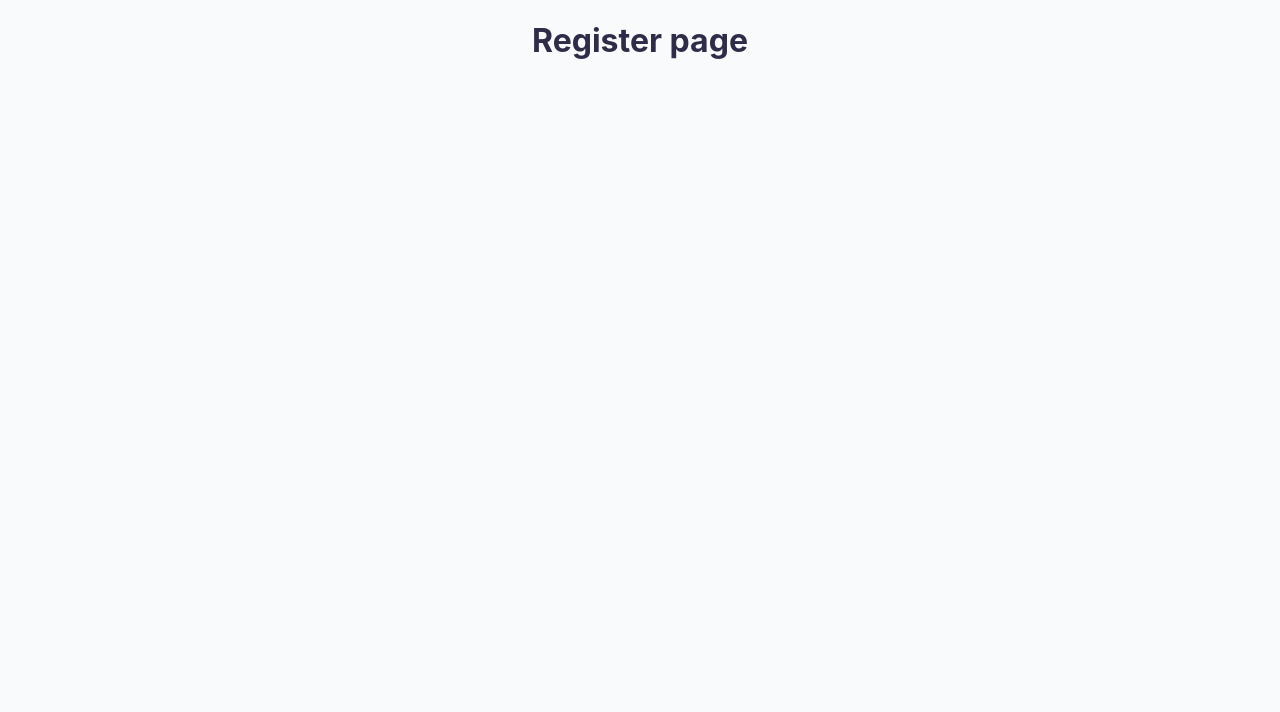
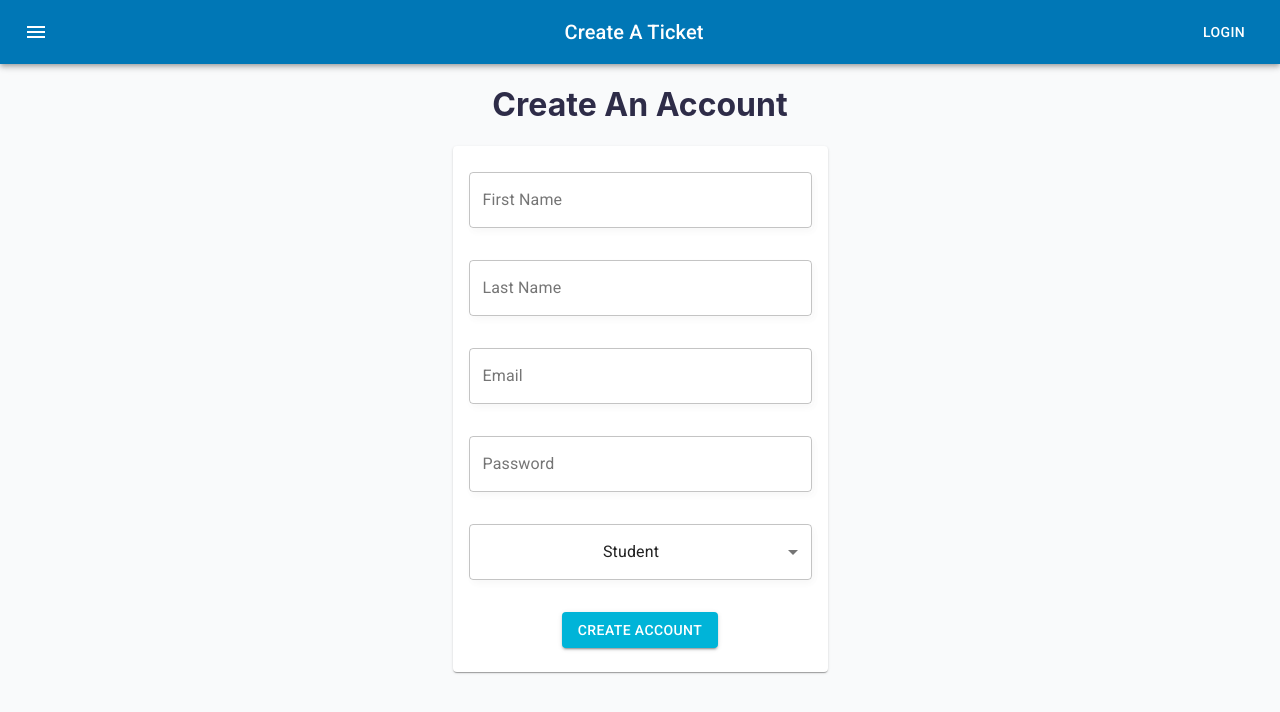
Before and after one commit to Build-Week-DevDesk-Queue-1-July-2020/front-end, a React (Create React App) app in the folder devdesk/: page /register in a window 1280 px wide. Shown: the top 712 px of the page. Built offline with nearby package versions, Linux system fonts and the light colour scheme.

Commit message:
add registration form

```diff
--- a/devdesk/src/App.js
+++ b/devdesk/src/App.js
@@ -1,15 +1,53 @@
 import React from 'react';
 import { Switch, Route } from 'react-router-dom';
 import './App.css';
+
+// Material-UI imports
+import { makeStyles } from '@material-ui/core/styles';
+import AppBar from '@material-ui/core/AppBar';
+import Toolbar from '@material-ui/core/Toolbar';
+import Typography from '@material-ui/core/Typography';
+import Button from '@material-ui/core/Button';
+import IconButton from '@material-ui/core/IconButton';
+import MenuIcon from '@material-ui/icons/Menu';
+import Drawer from '@material-ui/core/Drawer';
+
+// Custom component imports
 import Login from './Components/Login';
 import Register from './Components/Register';
 import TicketCreation from './Components/TicketCreation';
 import TicketQueue from './Components/TicketQueue';
 import CreateTicket from './Components/TicketCreation';
 
+const useStyles = makeStyles((theme) => ({
+  root: {
+    flexGrow: 1,
+    backgroundColor: "#0077B6"
+  },
+  menuButton: {
+    marginRight: theme.spacing(2),
+  },
+  title: {
+    flexGrow: 1,
+  },
+}));
+
 function App() {
+  const classes = useStyles();
+
   return (
     <div className="App">
+      <AppBar position="static" className={classes.root}>
+        <Toolbar>
+          <IconButton edge="start" className={classes.menuButton} color="inherit" aria-label="menu">
+            <MenuIcon />
+          </IconButton>
+          <Typography variant="h6" className={classes.title}>
+            Create A Ticket
+          </Typography>
+          <Button color="inherit">Login</Button>
+        </Toolbar>
+      </AppBar>
       <Switch>
         <Route exact path='/'>
           <h1>Index page</h1>
@@ -24,7 +62,7 @@ function App() {
           <CreateTicket />
         </Route>
         <Route path='/ticket-queue'>
-          <CreateTicket />
+          <TicketQueue />
         </Route>
       </Switch>
     </div>
--- a/devdesk/src/Components/Register.js
+++ b/devdesk/src/Components/Register.js
@@ -1,10 +1,157 @@
-import React from 'react';
+import React, { useEffect } from 'react';
+import { useForm, Controller } from 'react-hook-form';
+// Material-UI imports
+import TextField from '@material-ui/core/TextField';
+import MenuItem from '@material-ui/core/MenuItem';
+import Button from '@material-ui/core/Button';
+import Select from '@material-ui/core/Select';
+import Card from '@material-ui/core/Card';
+import CardContent from '@material-ui/core/CardContent';
+import { makeStyles } from "@material-ui/core/styles";
+
+
+const useStyles = makeStyles({
+    root: {
+        display: "inline-block"
+    },
+    button: {
+      marginTop: "32px",
+      backgroundColor: "#00B4D8",
+      "&:hover": {
+        boxShadow: "none",
+        backgroundColor: "#0077B6"
+      },
+    },
+    refreshIcon: {
+      fontSize: "16px",
+      marginRight: "6px",
+    },
+    paper: {
+      boxShadow: "2px 4px 10px rgba(0, 0, 0, 0.02), 2px 3px 8px rgba(0, 0, 0, 0.02)",
+      background: "#FFFFFF",
+      bordeRadius: "4px",
+      width: "343px",
+      marginTop: "32px",
+    },
+    "@global": {
+        "form > :first-child > div": {
+            marginTop: "10px",
+        },
+    },
+});
+
 
 const Register = (props) => {
+    const { register, handleSubmit, control, errors } = useForm();
+    const classes= useStyles();
+    const submitHandler = data => {
+        // Object.entries(errors).length === 0 ?
+        console.log(data);
+    };
+
+    console.log(errors);
 
     return (
-        <div>
-            <h1>Register page</h1>
+        <div display="flex" >
+            <h1>Create An Account</h1>
+            <Card className={classes.root}>
+                <CardContent>
+                    <form onSubmit={handleSubmit(submitHandler)}>
+                        <div>
+                            <TextField
+                                id="outlined-basic"
+                                label="First Name"
+                                variant="outlined"
+                                inputRef=
+                                    {register(
+                                        { required: {value: true, message: "First Name is required" }})
+                                    }
+                                name='firstName'
+                                className={classes.paper}
+                                error={'firstName' in errors}
+                                helperText={'firstName' in errors ? errors.firstName.message : null}
+                            />
+                        </div>
+                        <div>
+                            <TextField
+                                id="outlined-basic"
+                                label="Last Name"
+                                variant="outlined"
+                                inputRef={register(
+                                    { required: {value: true, message: "Last Name is required" }})
+                                }
+                                name='lastName'
+                                className={classes.paper}
+                                error={'lastName' in errors}
+                                helperText={'lastName' in errors ? errors.lastName.message : null}
+                            />
+                        </div>
+                        <div>
+                            <TextField
+                                id="outlined-basic"
+                                label="Email"
+                                variant="outlined"
+                                inputRef={register(
+                                    {
+                                        required: {value: true, message: "Email is required" },
+                                        pattern: {value: /^[A-Z0-9._%+-]+@[A-Z0-9.-]+\.[A-Z]{2,}$/i, message: "Invalid email address"}
+                                    })
+                                }
+                                name='email'
+                                className={classes.paper}
+                                error={'email' in errors}
+                                helperText={'email' in errors ? errors.email.message : null}
+                            />
+                        </div>
+                        <div>
+                            <TextField
+                                id="outlined-basic"
+                                label="Password"
+                                variant="outlined"
+                                inputRef={register(
+                                    { required: {value: true, message: "A password is required" }})
+                                }
+                                name="password"
+                                className={classes.paper}
+                                type="password"
+                                error={'password' in errors}
+                                helperText={'password' in errors ? errors.password.message : null}
+                            />
+                        </div>
+                        <div>
+                            <Controller
+                                as={
+                                    <Select
+                                        variant="outlined"
+                                        className={classes.paper}
+                                    >
+                                        <MenuItem value="student">
+                                            Student
+                                        </MenuItem>
+                                        <MenuItem value="helper">
+                                            Helper
+                                        </MenuItem>
+                                    </Select>
+
+                                }
+                                control={control}
+                                name="role"
+                                defaultValue="student"
+                            />
+                        </div>
+                        <div>
+                            <Button
+                                variant="contained"
+                                color="primary"
+                                type="submit"
+                                className={classes.button}
+                            >
+                                Create Account
+                            </Button>
+                        </div>
+                    </form>
+                </CardContent>
+            </Card>
         </div>
     );
 };
--- a/devdesk/src/Components/TicketCreation.js
+++ b/devdesk/src/Components/TicketCreation.js
@@ -1,12 +1,18 @@
 import React from 'react';
 import { useForm, Controller } from 'react-hook-form';
+// Material-UI imports
 import TextField from '@material-ui/core/TextField';
 import MenuItem from '@material-ui/core/MenuItem';
 import Button from '@material-ui/core/Button';
 import Select from '@material-ui/core/Select';
+import Card from '@material-ui/core/Card';
+import CardContent from '@material-ui/core/CardContent';
 import { makeStyles } from "@material-ui/core/styles";
 
 const useStyles = makeStyles({
+    root: {
+        display: "inline-block"
+    },
     button: {
       marginTop: "32px",
       backgroundColor: "#00B4D8",
@@ -24,18 +30,26 @@ const useStyles = makeStyles({
       background: "#FFFFFF",
       bordeRadius: "4px",
       width: "343px",
-      marginTop: "32px"
+      marginTop: "32px",
+    },
+    "@global": {
+        "form > :first-child > div": {
+            marginTop: "10px",
+        },
     },
 });
 
 const TicketCreation = (props) => {
     const { register, handleSubmit, control } = useForm();
+    const classes= useStyles();
     const submitHandler = data => console.log(data);
-    const classes= useStyles();
+
 
     return (
-        <div>
+        <div display="flex" >
             <h1>Let's submit a help ticket.</h1>
+            <Card className={classes.root}>
+                <CardContent>
                     <form onSubmit={handleSubmit(submitHandler)}>
                         <div>
                             <TextField
@@ -51,9 +65,9 @@ const TicketCreation = (props) => {
                         <Controller
                             as={
                                 <Select
-                            label="What is this issue about?"
                                     variant="outlined"
                                     className={classes.paper}
+                                    shrink={false}
                                 >
                                     <MenuItem value='react'>React</MenuItem>
                                     <MenuItem value='javascript'>JavaScript</MenuItem>
@@ -101,6 +115,8 @@ const TicketCreation = (props) => {
                             </Button>
                         </div>
                     </form>
+                </CardContent>
+            </Card>
         </div>
     );
 };
```
Lines whose indentation alone changed are shown as unchanged.
